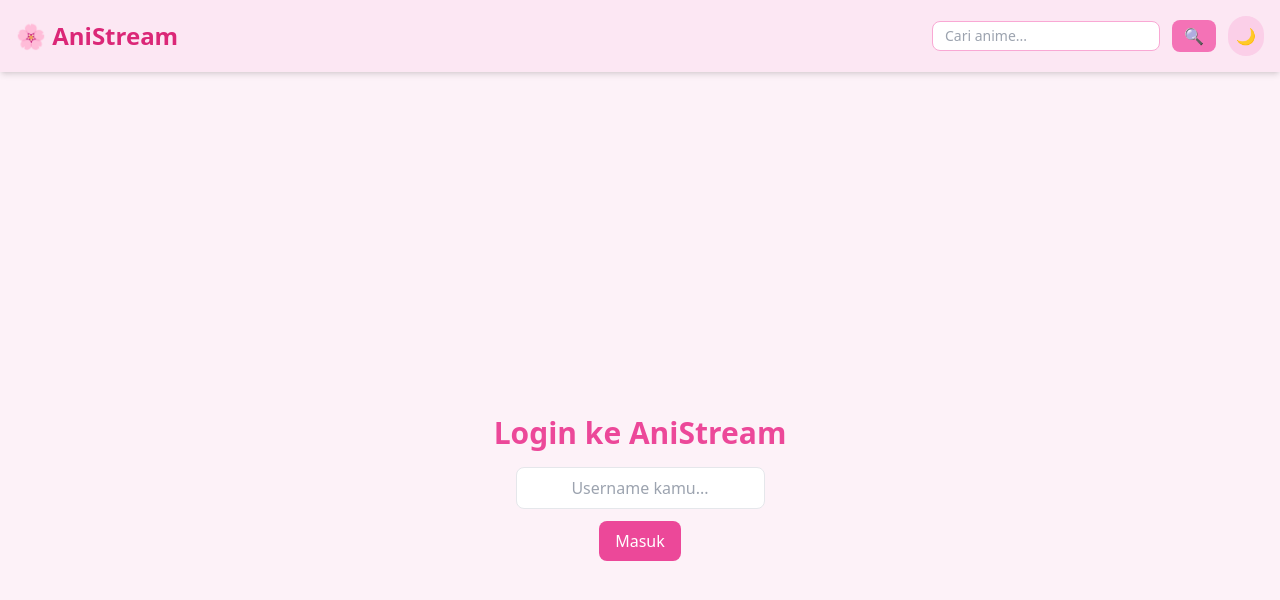
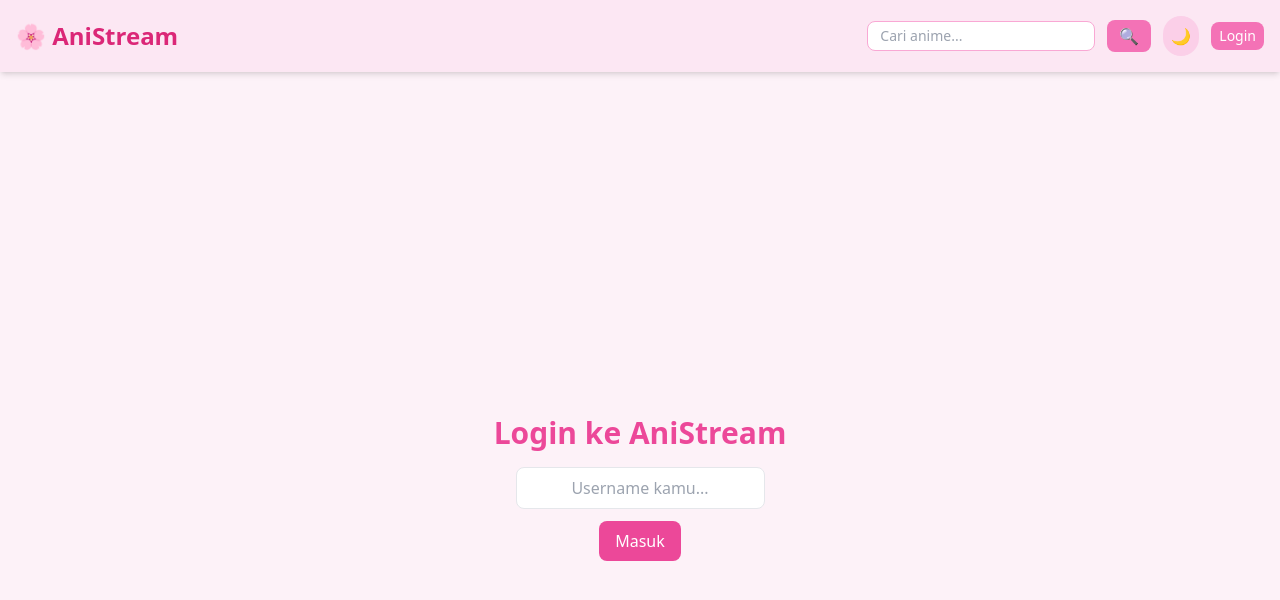
Before and after one commit to Yozz10/animeid, a Next.js app: page /login in a window 1280 px wide. Shown: the top 600 px of the page. Built offline with nearby package versions, Linux system fonts and the light colour scheme.

Commit message:
Update Header.tsx

```diff
--- a/src/components/Header.tsx
+++ b/src/components/Header.tsx
@@ -3,13 +3,15 @@
 import Link from 'next/link'
 import { useState } from 'react'
 import ThemeToggle from './ThemeToggle'
+import { useUser } from '../context/UserContext'
 
 export default function Header() {
   const [query, setQuery] = useState('')
+  const { user, logout } = useUser()
 
   return (
     <header className="flex items-center justify-between p-4 bg-pink-100 dark:bg-gray-900 shadow-md">
-      <Link href="/" className="text-2xl font-bold text-sakura-600 dark:text-pink-300">
+      <Link href="/" className="text-2xl font-bold text-pink-600 dark:text-pink-300">
         🌸 AniStream
       </Link>
 
@@ -27,8 +29,25 @@ export default function Header() {
         >
           🔍
         </Link>
-
         <ThemeToggle />
+        {user ? (
+          <div className="flex items-center gap-2">
+            <span className="text-sm dark:text-white">Hi, {user}</span>
+            <button
+              onClick={logout}
+              className="text-sm text-pink-600 dark:text-pink-300 underline"
+            >
+              Logout
+            </button>
+          </div>
+        ) : (
+          <Link
+            href="/login"
+            className="text-sm bg-pink-400 text-white px-2 py-1 rounded-lg hover:bg-pink-500"
+          >
+            Login
+          </Link>
+        )}
       </div>
     </header>
   )
```
